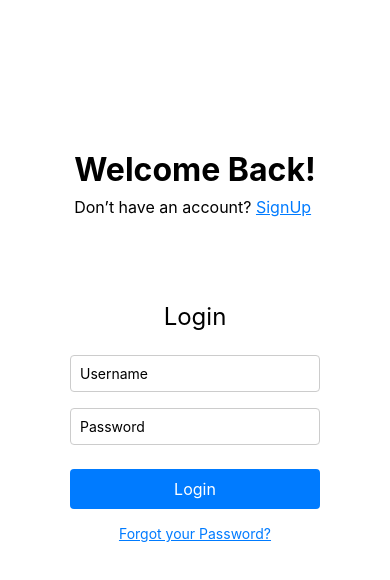
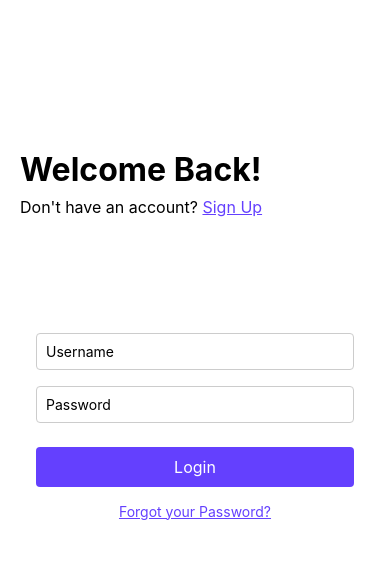
Before and after one commit to WickyPlays/BeautyServiceBooker, a React Native app: screen /LoginScreen in a window 390 px wide. Shown: the top 580 px of the page. Built offline with nearby package versions, Linux system fonts and the light colour scheme.

Commit message:
Update to Styles

```diff
--- a/App.js
+++ b/App.js
@@ -2,7 +2,7 @@ import { StatusBar } from 'expo-status-bar';
 import { StyleSheet, View } from 'react-native';
 import { NavigationContainer } from '@react-navigation/native';
 import { createStackNavigator } from '@react-navigation/stack';
-import LoginScreen from './screens/LoginScreen';
+import LoginScreen from './screens/LoginScreen/LoginScreen';
 import BookingScreen from './screens/BookingScreen';
 
 const Stack = createStackNavigator();
--- /dev/null
+++ b/commons/common_style.js
@@ -0,0 +1,3 @@
+export const commonStyles = {
+    primary: '#6440fe'
+}
--- a/screens/LoginScreen.js
+++ /dev/null
@@ -1,91 +0,0 @@
-import { StatusBar } from 'expo-status-bar';
-import { StyleSheet, Text, View, TextInput, TouchableOpacity } from 'react-native';
-import { useNavigation } from '@react-navigation/native';
-
-export default function LoginScreen() {
-    const navigation = useNavigation();
-
-    return (
-        <View style={styles.container}>
-            <View style={styles.header}>
-                <Text style={styles.mainTitle}>Welcome Back!</Text>
-                <Text style={styles.subtitle}>Don’t have an account? <Text style={styles.signup}>SignUp</Text></Text>
-            </View>
-            <Text style={styles.title}>Login</Text>
-            <TextInput
-                style={styles.input}
-                placeholder="Username"
-            />
-            <TextInput
-                style={styles.input}
-                placeholder="Password"
-                secureTextEntry
-            />
-            <TouchableOpacity
-                style={styles.button}
-                onPress={() => navigation.navigate('BookingScreen')}
-            >
-                <Text style={styles.buttonText}>Login</Text>
-            </TouchableOpacity>
-            <Text style={styles.forgotPassword}>Forgot your Password?</Text>
-            <StatusBar style="auto" />
-        </View>
-    );
-}
-
-const styles = StyleSheet.create({
-    container: {
-        flex: 1,
-        backgroundColor: '#fff',
-        alignItems: 'center',
-        justifyContent: 'center',
-        padding: 16,
-    },
-    header: {
-        position: 'absolute',
-        top: 150,
-        alignItems: 'left',
-    },
-    mainTitle: {
-        fontSize: 32,
-        fontWeight: 'bold',
-        marginBottom: 8,
-    },
-    subtitle: {
-        fontSize: 16,
-        marginBottom: 16,
-    },
-    signup: {
-        color: '#007BFF',
-        textDecorationLine: 'underline',
-    },
-    forgotPassword: {
-        color: '#007BFF',
-        textDecorationLine: 'underline',
-        marginTop: 16,
-    },
-    title: {
-        fontSize: 24,
-        marginBottom: 16,
-    },
-    input: {
-        width: 250,
-        padding: 9,
-        marginVertical: 8,
-        borderWidth: 1,
-        borderColor: '#ccc',
-        borderRadius: 4,
-    },
-    button: {
-        backgroundColor: '#007BFF',
-        padding: 10,
-        borderRadius: 4,
-        alignItems: 'center',
-        marginTop: 16,
-        width: 250,
-    },
-    buttonText: {
-        color: '#fff',
-        fontSize: 16,
-    },
-});
--- /dev/null
+++ b/screens/LoginScreen/LoginScreen.js
@@ -0,0 +1,37 @@
+import { StatusBar } from 'expo-status-bar';
+import { Text, View, TextInput, TouchableOpacity } from 'react-native';
+import { useNavigation } from '@react-navigation/native';
+import { styles } from './LoginScreen.style.js'
+
+export default function LoginScreen() {
+	const navigation = useNavigation();
+
+	return (
+		<View style={styles.container}>
+			<View style={styles.header}>
+				<Text style={styles.mainTitle}>Welcome Back!</Text>
+				<Text style={styles.subtitle}>Don't have an account? <Text style={styles.signup}>Sign Up</Text></Text>
+			</View>
+			<View style={styles.inputContainer}>
+				<TextInput
+					style={styles.input}
+					placeholder="Username"
+				/>
+				<TextInput
+					style={styles.input}
+					placeholder="Password"
+					secureTextEntry
+				/>
+				<TouchableOpacity
+					style={styles.button}
+					onPress={() => navigation.navigate('BookingScreen')}
+				>
+					<Text style={styles.buttonText}>Login</Text>
+				</TouchableOpacity>
+			</View>
+
+			<Text style={styles.forgotPassword}>Forgot your Password?</Text>
+			<StatusBar style="auto" />
+		</View>
+	);
+}
--- /dev/null
+++ b/screens/LoginScreen/LoginScreen.style.js
@@ -0,0 +1,67 @@
+import { StyleSheet } from 'react-native';
+import { commonStyles } from '../../commons/common_style';
+
+export const styles = StyleSheet.create({
+	container: {
+		flex: 1,
+		backgroundColor: '#fff',
+		alignItems: 'center',
+		justifyContent: 'center',
+		padding: 16,
+	},
+	header: {
+		position: 'absolute',
+		top: 150,
+		alignItems: 'left',
+		width: '100%',
+		justifyContent: 'flex-start',
+		paddingHorizontal: 20
+	},
+	mainTitle: {
+		fontSize: 32,
+		fontWeight: 'bold',
+		marginBottom: 8,
+	},
+	subtitle: {
+		fontSize: 16,
+		marginBottom: 16,
+	},
+	signup: {
+		color: commonStyles.primary,
+		textDecorationLine: 'underline',
+	},
+	forgotPassword: {
+		color: '#007BFF',
+		textDecorationLine: 'underline',
+		marginTop: 16,
+	},
+    inputContainer: {
+        width: '100%',
+        paddingHorizontal: 20,
+    },
+	input: {
+		width: '100%',
+		padding: 9,
+		marginVertical: 8,
+		borderWidth: 1,
+		borderColor: '#ccc',
+		borderRadius: 4
+	},
+	button: {
+        width: '100%',
+		backgroundColor: commonStyles.primary,
+		padding: 10,
+		borderRadius: 4,
+		alignItems: 'center',
+		marginTop: 16,
+	},
+	buttonText: {
+		color: '#fff',
+		fontSize: 16,
+	},
+    forgotPassword: {
+        color: commonStyles.primary,
+        textDecorationLine: 'underline',
+        marginTop: 16,
+    }
+});
```
Also changed, not shown: screens/BookingScreen.js (indentation only).
